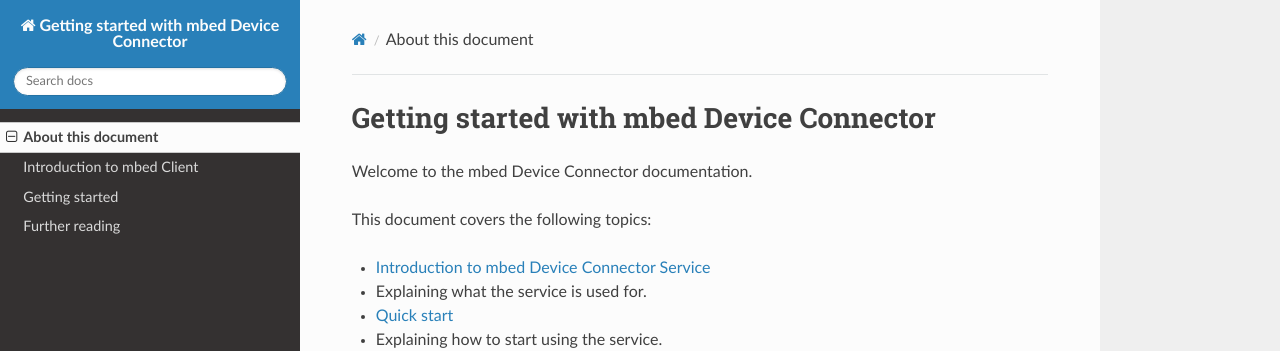
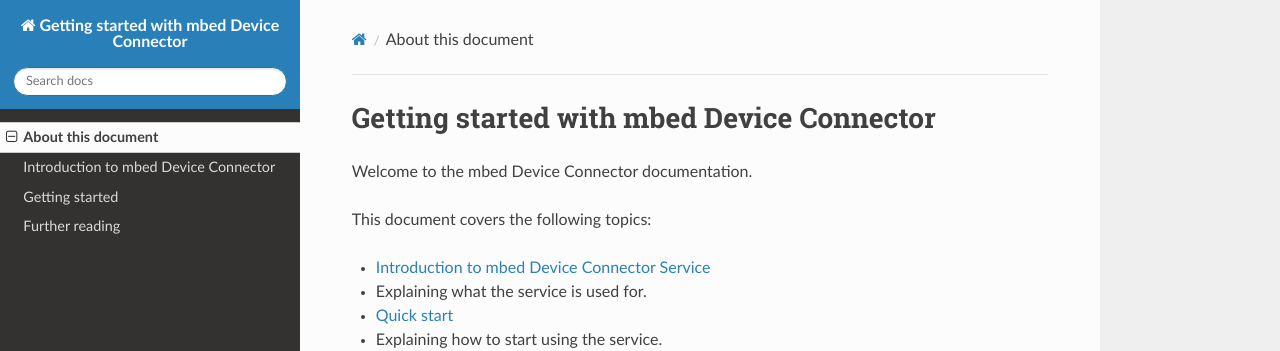
Before and after one commit to ARMmbed/mbed-device-connector-documentation, an MkDocs documentation site: the page built from docs/index.md, in a window 1280 px wide. Shown: the top 351 px of the page. Built offline with MkDocs 1.6.1, drawn with Linux system fonts in a browser that asks for light colours; nearby versions of some CDN libraries; old or Windows-style settings are respelled for this version of MkDocs.

Commit message:
minor edit

```diff
--- a/mkdocs.yml
+++ b/mkdocs.yml
@@ -3,6 +3,6 @@
 
 pages:
 - ['index.md', 'About this document']
-- ['Connector-intro.md','Introduction to mbed Client']
+- ['Connector-intro.md','Introduction to mbed Device Connector']
 - ['Quick-guide.md','Getting started']
 - ['Further-reading.md','Further reading']
```
